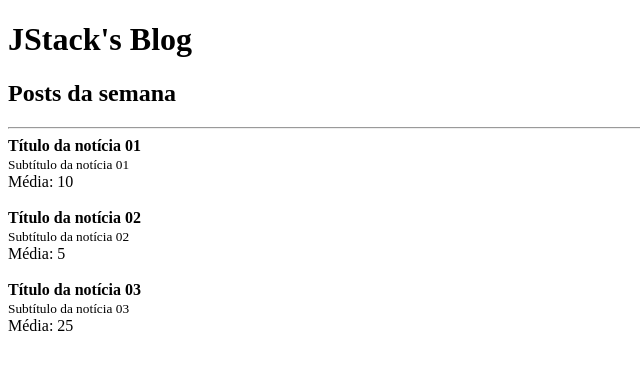
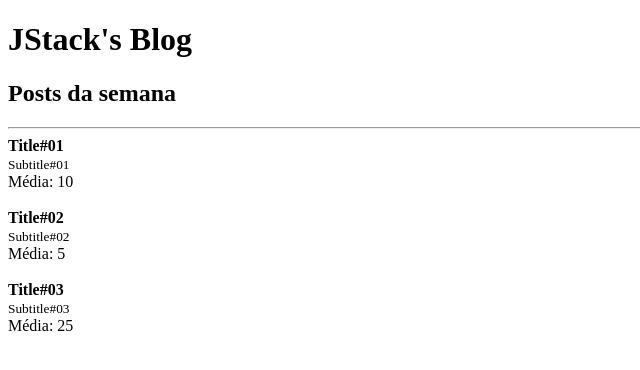
Before and after one commit to carolribeiro2112/fundamentos-react-jstack, a React app: page / in a window 1280 px wide. Shown: the top 370 px of the page, without its empty margins (0-640 px from the left). Built offline with nearby package versions, Linux system fonts and the light colour scheme.

Commit message:
list rendering

```diff
--- a/src/App.jsx
+++ b/src/App.jsx
@@ -1,6 +1,24 @@
 import React from "react";
 import Header from "./Header";
 import Post from "./Post";
+
+const posts = [
+  {
+    title: 'Title#01',
+    subtitle: 'Subtitle#01',
+    likes: 20
+  },
+  {
+    title: 'Title#02',
+    subtitle: 'Subtitle#02',
+    likes: 10
+  },
+  {
+    title: 'Title#03',
+    subtitle: 'Subtitle#03',
+    likes: 50
+  },
+]
 
 function App() {
   return (
@@ -11,29 +29,18 @@ function App() {
 
       <hr/>
 
-      <Post
-        likes={20}
-        post={{
-          title: 'Título da notícia 01',
-          subtitle: 'Subtítulo da notícia 01'
-        }}
-      />
-
-      <Post
-        likes={10}
-        post={{
-          title: 'Título da notícia 02',
-          subtitle: 'Subtítulo da notícia 02'
-        }}
-      />
-
-      <Post
-        likes={50}
-        post={{
-          title: 'Título da notícia 03',
-          subtitle: 'Subtítulo da notícia 03'
-        }}
-      />
+      {
+        posts.map(post=> (
+          <Post
+            key={post.title}
+            likes={post.likes}
+            post={{
+              title:post.title,
+              subtitle: post.subtitle
+            }}
+          />
+        ))
+      }
     </>
   );
 };
```
